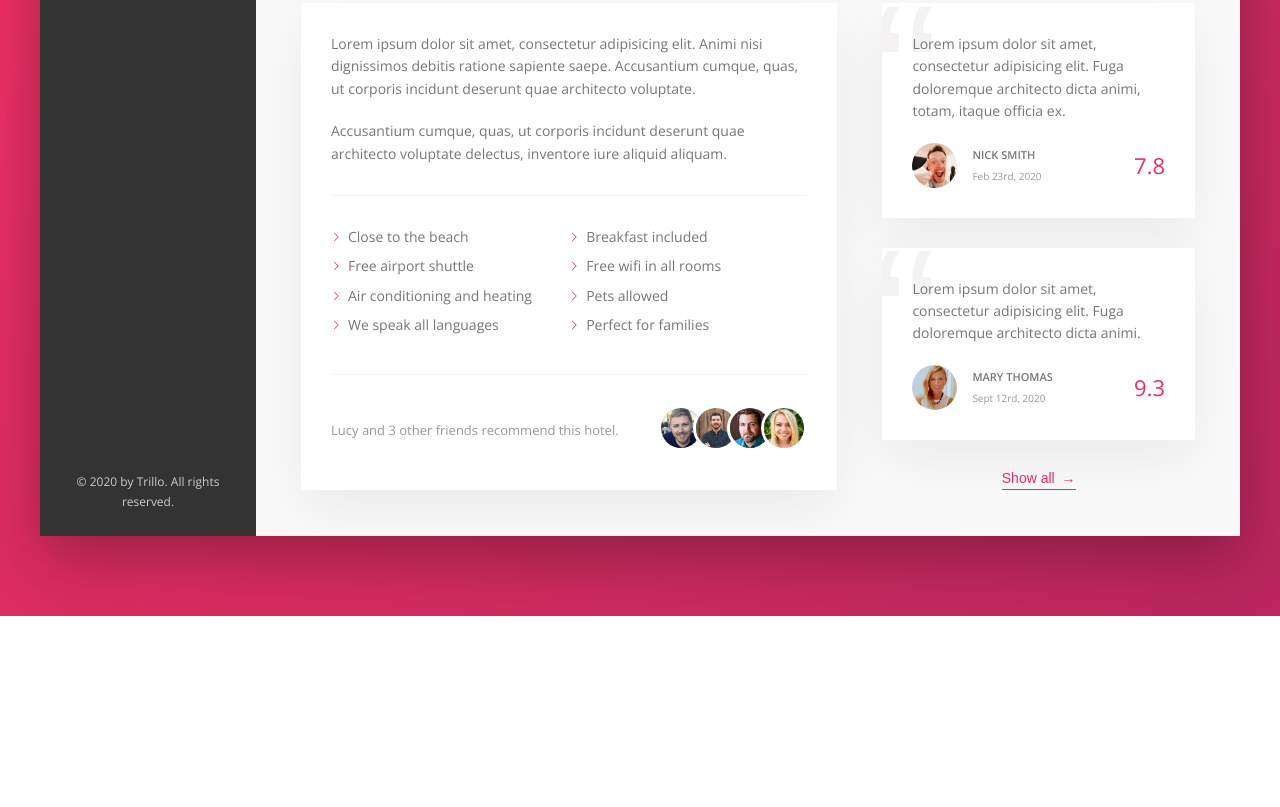
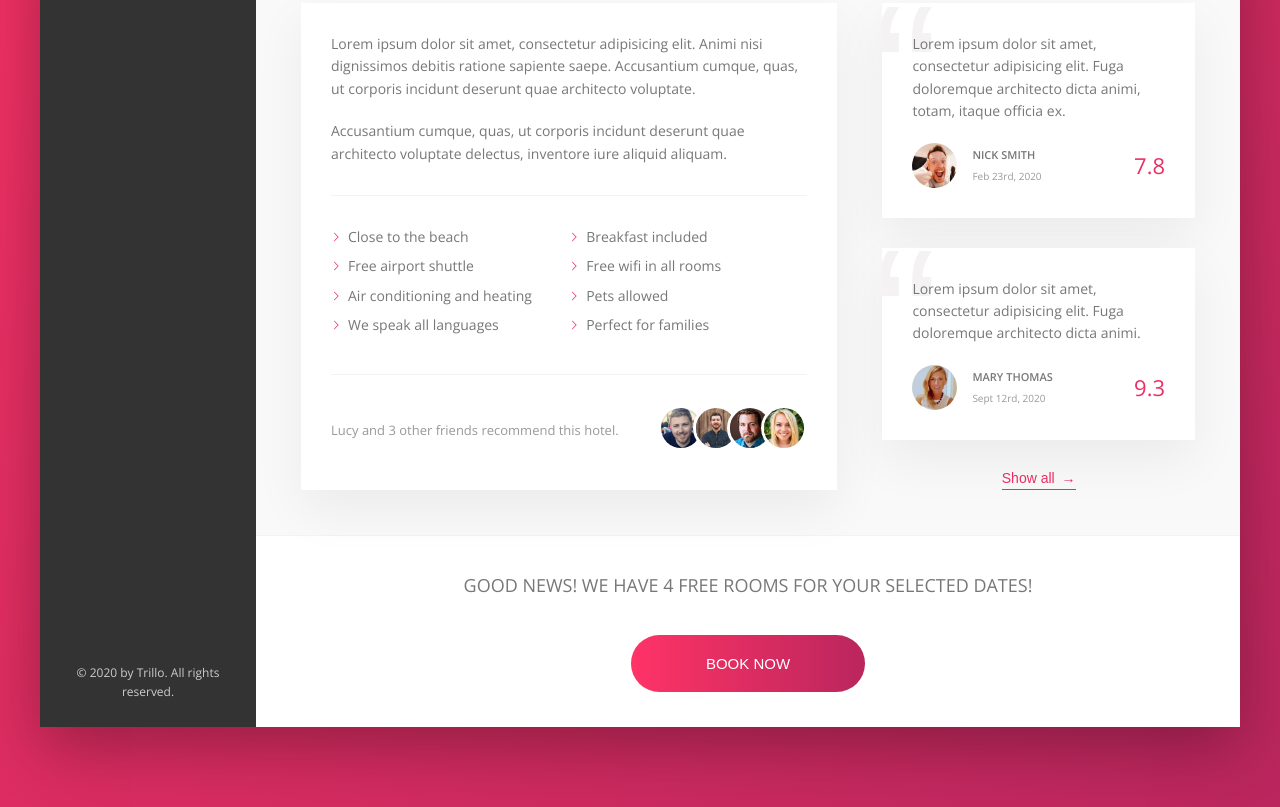
Before and after one commit to amirhsaedi/css-trillo-website, a website: page index.html in a window 1280 px wide. Shown: the part 644-1451 px from the top of the page. Before the commit the page ends 1260 px from the top, so only its background shows below. Drawn offline with nearby package versions, Linux system fonts and the light colour scheme.

Commit message:
CTA section is done

```diff
--- a/index.html
+++ b/index.html
@@ -190,6 +190,15 @@
                         <button class="btn-inline">Show all <span>&rarr;</span></button>
                     </div>
                 </div>
+                <div class="cta">
+                    <h2 class="cta__book-now">
+                        Good news! We have 4 free rooms for your selected dates!
+                    </h2>
+                    <button class="btn">
+                        <span class="btn__visible">Book now</span>
+                        <span class="btn__invisible">Only 4 rooms left</span>
+                    </button>
+                </div>
             </main>
         </div>
     </div>
--- a/sass/_components.scss
+++ b/sass/_components.scss
@@ -408,3 +408,65 @@
         z-index: 1;
     }
 }
+
+// CALL TO ACTION
+.cta {
+    padding: 3.5rem;
+    text-align: center;
+
+    &__book-now {
+        font-size: 1.8rem;
+        font-weight: 300;
+        text-transform: uppercase;
+        margin-bottom: 3.5rem;
+    }
+}
+
+// BTN
+.btn {
+    font-size: 1.5rem;
+    text-transform: uppercase;
+    font-weight: 300;
+    border: none;
+    border-radius: 100px;
+    color: #fff;
+    position: relative;
+    overflow: hidden;
+    cursor: pointer;
+    background-image: linear-gradient(to right, var(--color-primary-light), var(--color-primary-dark));
+
+    & > * {
+        display: inline-block;
+        transition: all .2s;
+        width: 100%;
+        height: 100%;
+    }
+
+    &__visible {
+        padding: 2rem 7.5rem;
+    }
+
+    &__invisible {
+        position: absolute;
+        top: -100%;
+        left: 0;
+        padding: 2rem 0;
+    }
+
+    &:hover {
+        background-image: linear-gradient(to left, var(--color-primary-light), var(--color-primary-dark));
+    }
+
+    &:hover &__visible {
+        transform: translateY(100%);
+    }
+
+    &:hover &__invisible {
+        top: 0;
+    }
+
+    &:focus {
+        outline: none;
+        animation: pulsate 1s infinite;
+    }
+}
```
Also changed, not shown: css/style.css.
